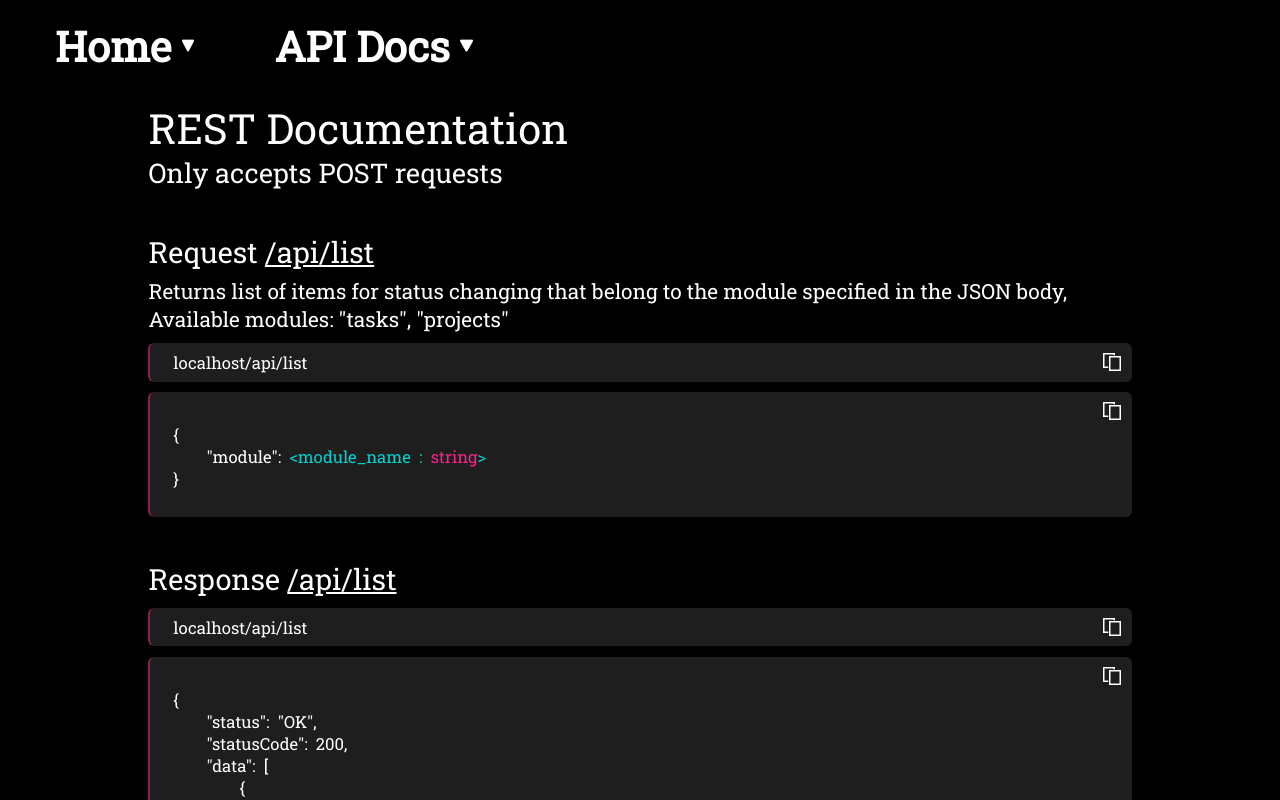
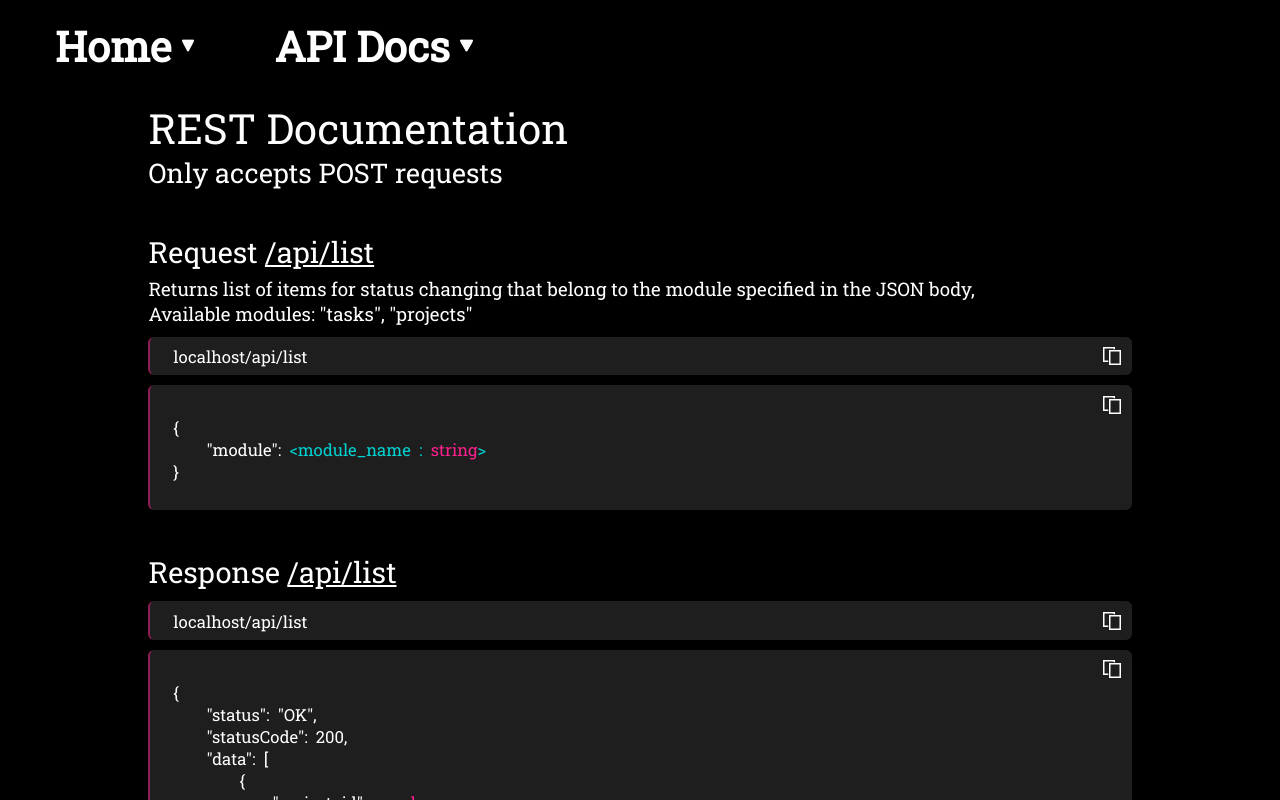
Before and after one commit to Konseyy/portfolio, a Next.js app: page /docs in a window 1280 px wide. Shown: the top 800 px of the page. Built offline with nearby package versions, Linux system fonts and the light colour scheme.

Commit message:
make description smaller

```diff
--- a/components/TextBlock.module.scss
+++ b/components/TextBlock.module.scss
@@ -10,7 +10,7 @@
 }
 
 .descriptionBlock {
-	font-size: 1em;
+	font-size: .9em;
 	white-space: pre-line;
 	margin-top: .3em;
 	margin-bottom: .3em;
```
